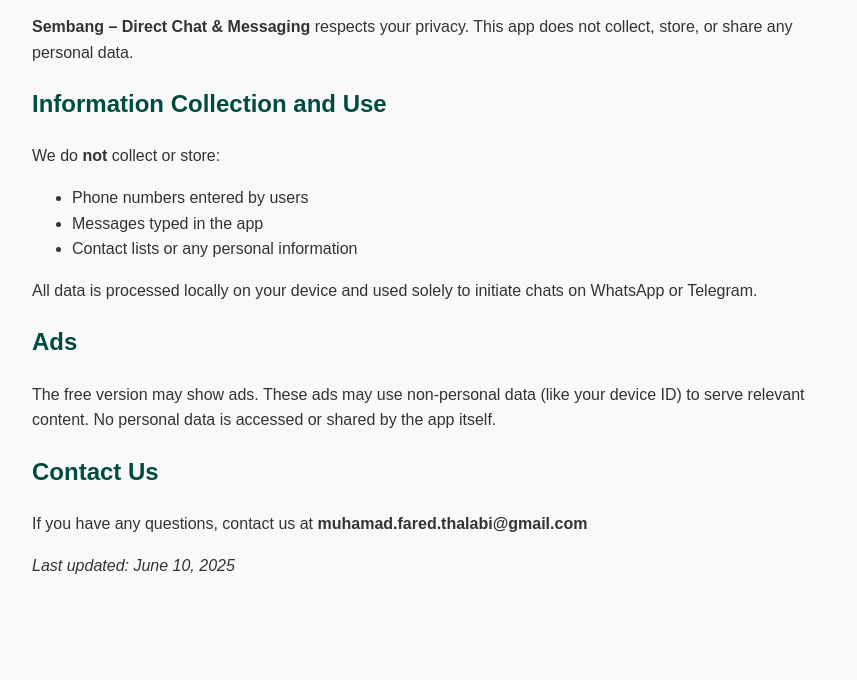
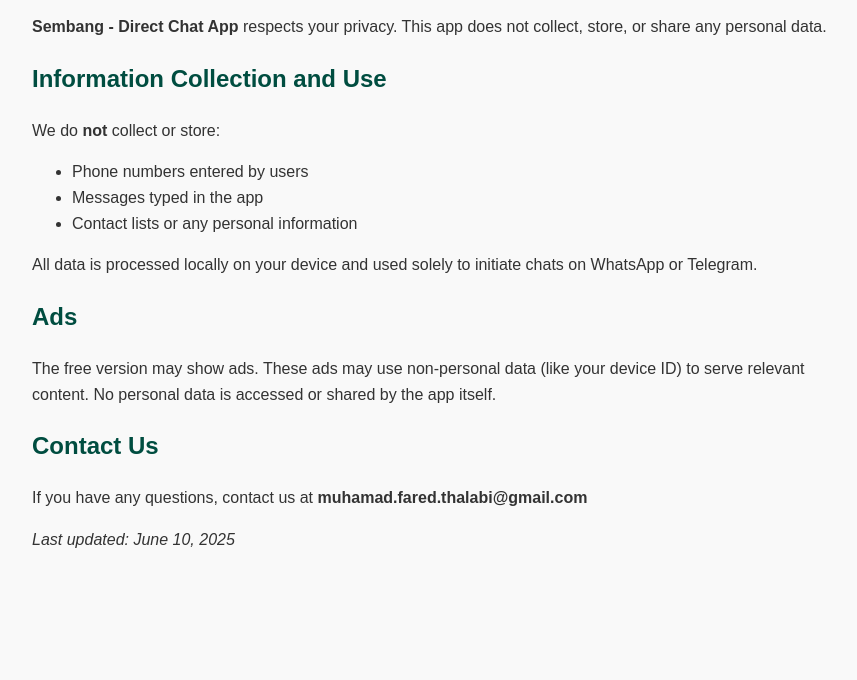
Before and after one commit to FaredThalabi/sembang-privacy-policy, a plain HTML site: page index.html in a window 1280 px wide. Shown: the part 120-800 px from the top of the page, without its empty margins (208-1065 px from the left). Drawn offline with Linux system fonts and the light colour scheme.

Commit message:
Update index.html

```diff
--- a/index.html
+++ b/index.html
@@ -22,7 +22,7 @@
 <body>
   <h1>Privacy Policy</h1>
 
-  <p><strong>Sembang – Direct Chat & Messaging</strong> respects your privacy. This app does not collect, store, or share any personal data.</p>
+  <p><strong>Sembang - Direct Chat App</strong> respects your privacy. This app does not collect, store, or share any personal data.</p>
 
   <h2>Information Collection and Use</h2>
   <p>We do <strong>not</strong> collect or store:</p>
```
